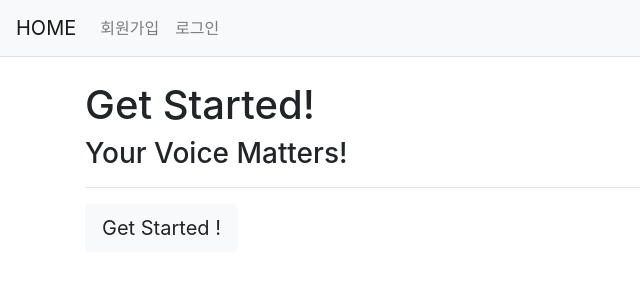
After one commit to parkdavgit/django-deploy-test, a Django app: template templates/home.html in a window 1280 px wide. The commit adds this page. Shown: the top 300 px of the page, without its empty margins (0-640 px from the left). Run offline with Django 3.2, Linux system fonts and the light colour scheme; the template is opened without the code that fills it, so the values that code supplies are empty; parts of the project's set-up code (start-up, migrations or seed data) failed here and were passed over; some libraries are stand-ins or nearby versions.

Commit message:
this directory

```diff
--- a/templates/base.html
+++ b/templates/base.html
@@ -17,7 +17,7 @@
 
 <body>
 <nav class="navbar navbar-expand-md bg-light navbar-light border-bottom">
-  <a class="navbar-brand" href="{% url 'index' %}">MYBBS</a>
+  <a class="navbar-brand" href="{% url 'home' %}">HOME</a>
   <button class="navbar-toggler" type="button" data-toggle="collapse" data-target="#collapsibleNavbar">
     <span class="navbar-toggler-icon"></span>
   </button>
--- /dev/null
+++ b/templates/home.html
@@ -0,0 +1,21 @@
+{% extends 'base.html' %}
+
+
+{% block contents %}
+{% load static %}
+<link rel="stylesheet" href="{% static 'css/home_style.css' %}">
+
+
+<div class="container">
+    <div class="row">
+        <div class="col">
+            <div id="home-content">
+                <h1>Get Started!</h1>
+                <h3>Your Voice Matters!</h3>
+                <hr>
+                <a class="btn btn-light btn-lg" href="#" role="button">Get Started !</a>
+            </div>
+        </div>
+    </div>
+</div>
+{% endblock %}
```
